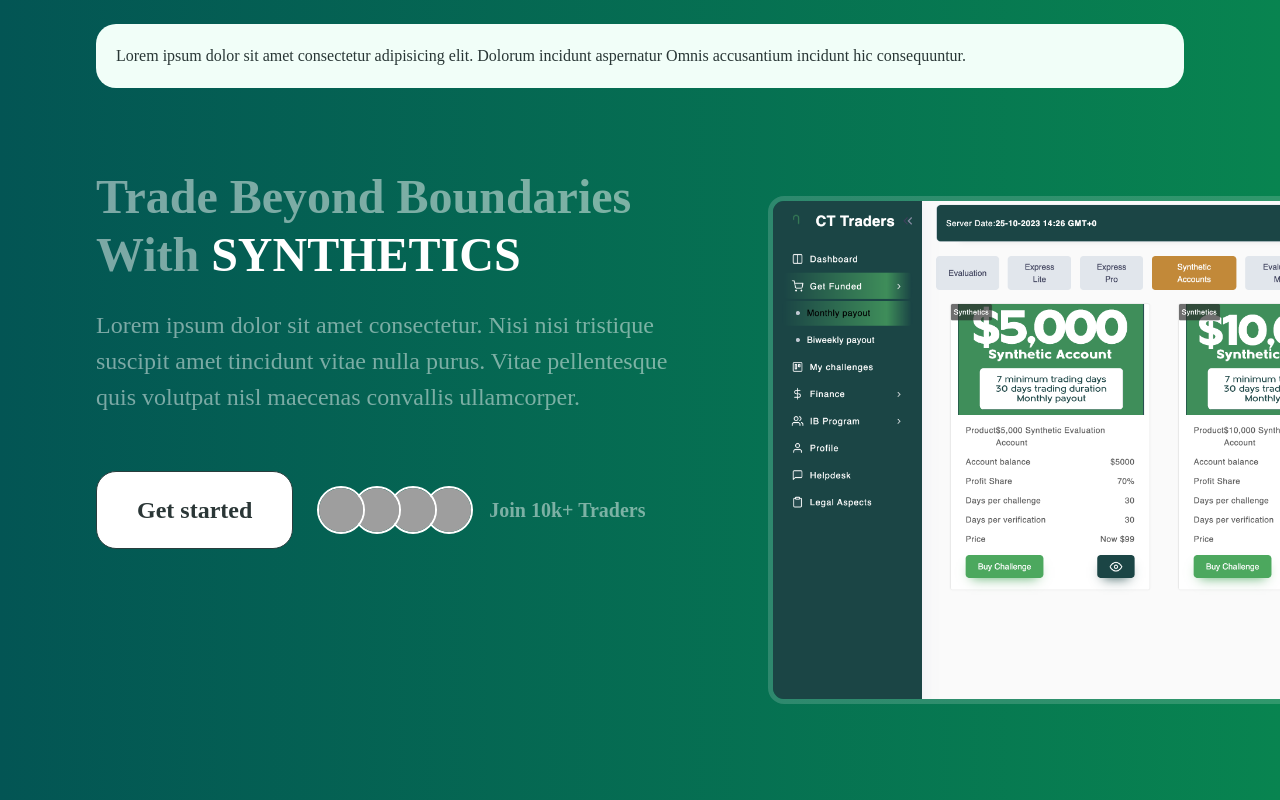
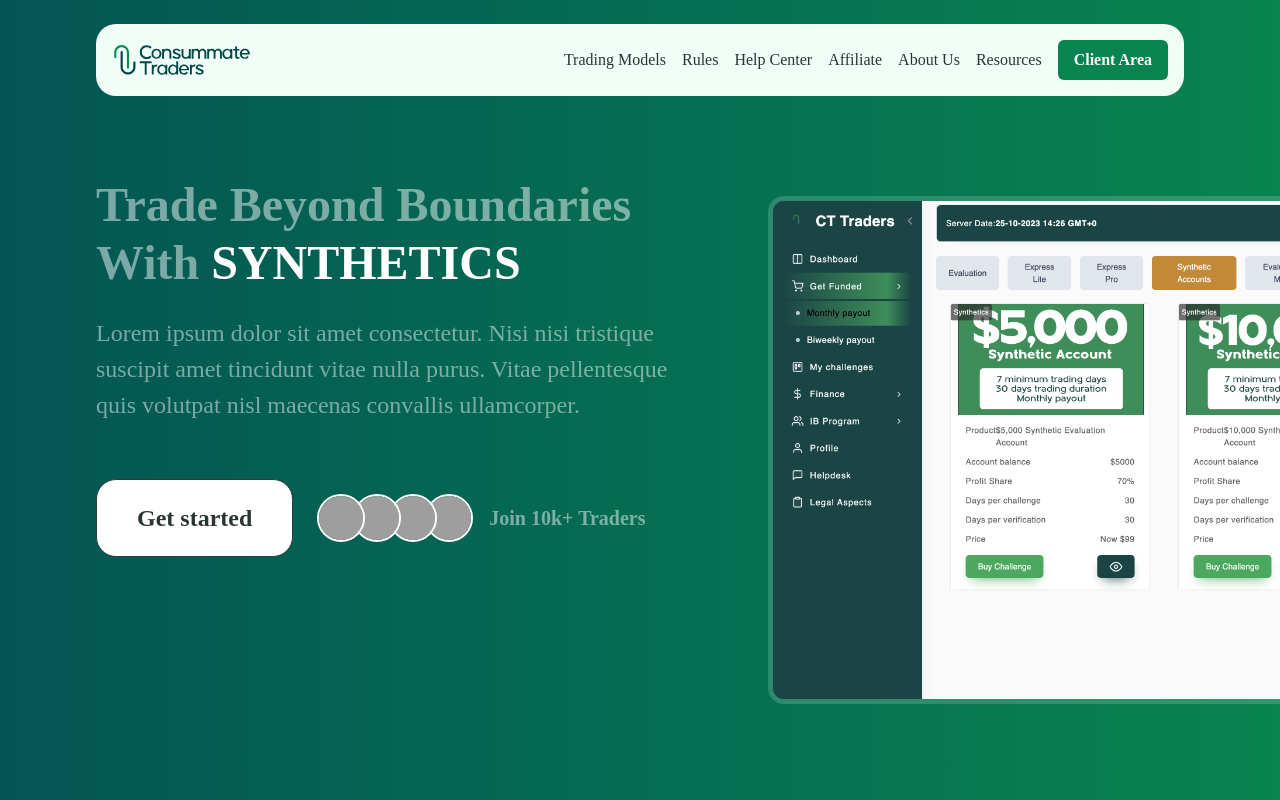
Before and after one commit to OxBryte/consumate-traders, a React (Create React App) app: page / in a window 1280 px wide. Shown: the top 800 px of the page. Built offline with nearby package versions, Linux system fonts and the light colour scheme; grey boxes are pictures that could not be loaded.

Commit message:
update: navbar

```diff
--- a/src/components/navbar/index.jsx
+++ b/src/components/navbar/index.jsx
@@ -1,13 +1,47 @@
 import React from 'react'
-import ContainLayout from '../page-layout/container'
-import { Box, Text } from '@chakra-ui/react'
+import { Box, Button, Flex, HStack, Image, Link, Text, useBreakpointValue } from '@chakra-ui/react'
+import { BiMenu } from 'react-icons/bi'
 
 export default function Navbar() {
+
+  const isDesktop = useBreakpointValue({ base: false, lg: true })
+
   return (
     <>
-      <Box as='nav' rounded='20px' bg='#F1FEF8' w='full' p='20px'>
-        <Text>Lorem ipsum dolor sit amet consectetur adipisicing elit. Dolorum incidunt aspernatur Omnis accusantium incidunt hic consequuntur.</Text>
-      </Box>
+      <Box as='nav' rounded='20px' bg='#F1FEF8' w='full' p='16px'>
+        <Flex w='full' align='center' justify='space-between' >
+          <Box>
+            <Image src='/consumate_logo.svg' alt='' w='140px' />
+          </Box>
+          {isDesktop ? (
+            <HStack align='center' gap='16px' textDecoration='none'>
+              <Link to='/'>
+                <Text textDecoration='none'>Trading Models</Text>
+              </Link>
+              <Link to='/'>
+                <Text>Rules</Text>
+              </Link>
+              <Link to='/'>
+                <Text>Help Center</Text>
+              </Link>
+              <Link to='/'>
+                <Text>Affiliate</Text>
+              </Link>
+              <Link to='/'>
+                <Text>About Us</Text>
+              </Link>
+              <Link to='/'>
+                <Text>Resources</Text>
+              </Link>
+              <Button bg='brand.300' color='white'>Client Area</Button>
+            </HStack>
+          ) : (
+            <Box>
+              <BiMenu size={35} />
+            </Box>
+          )}
+        </Flex >
+      </Box >
     </>
   )
 }
```
Also changed, not shown: public/consumate_logo.svg (added).
